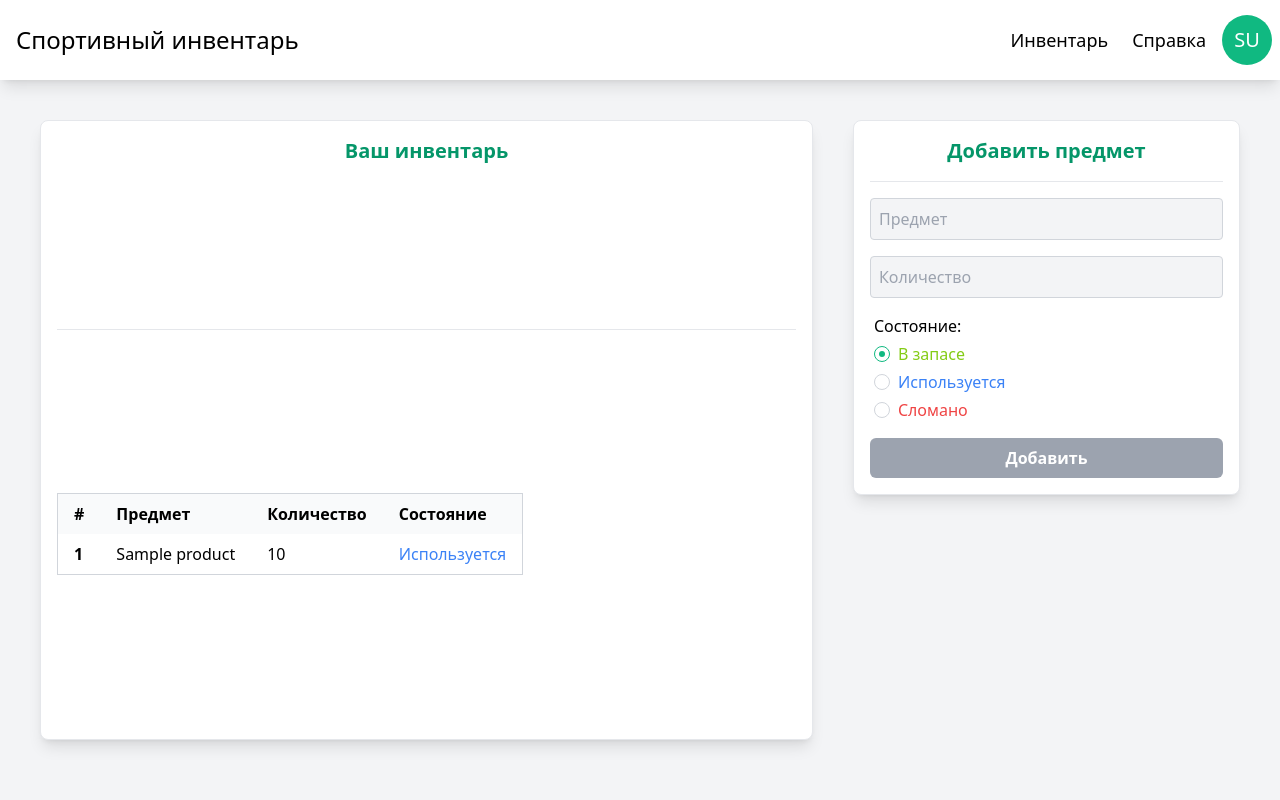
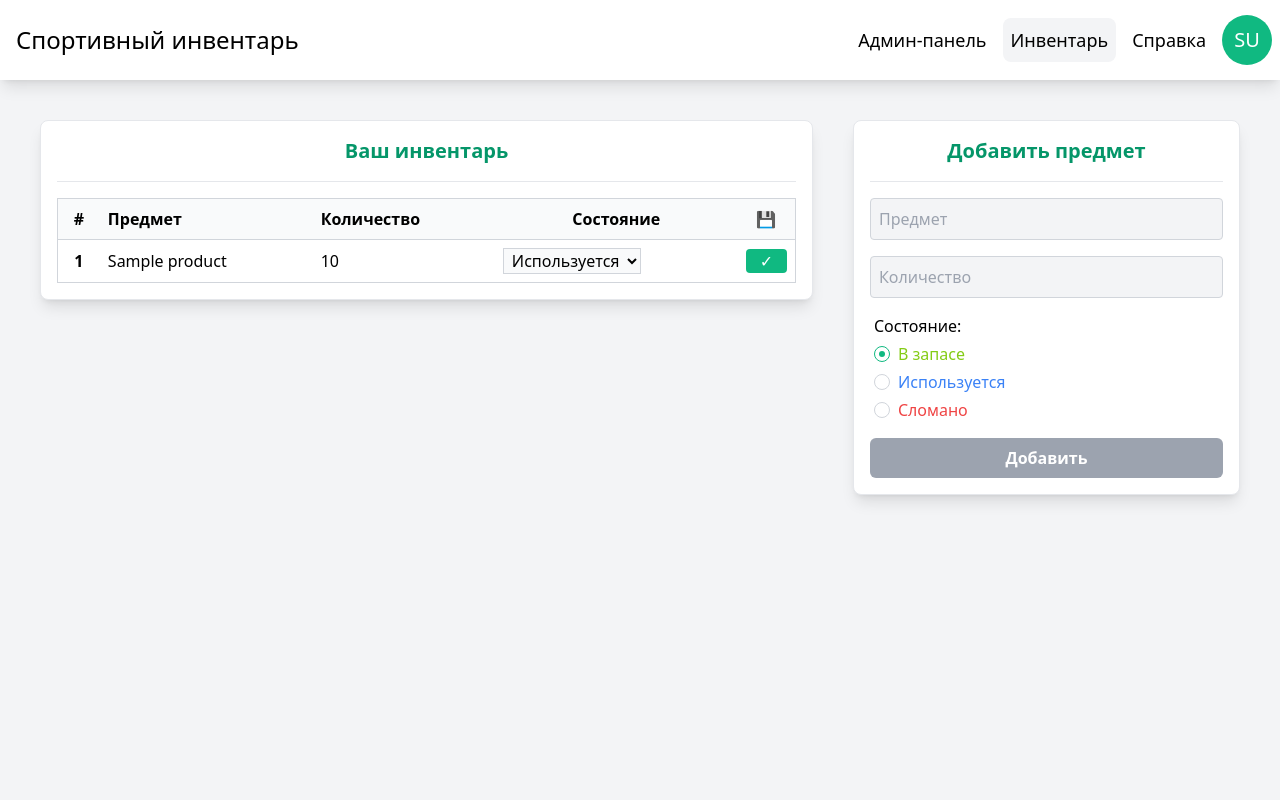
Before and after one commit to BetterLuckNextLife/sportinventory, a Django app: page /inventory/ in a window 1280 px wide. Run offline with Django 5.2, Linux system fonts and the light colour scheme; a user stored in the database is signed in; tables that the repository leaves empty hold one stand-in row (values such as "Sample post"); some libraries are stand-ins or nearby versions.

Commit message:
Добавлены select в inventory
Визуализировано сохранение позиций инвентаря, кнопка админ-панели отображается только для админов. Прочие доработки.

```diff
--- a/theme/templates/inventory.html
+++ b/theme/templates/inventory.html
@@ -17,10 +17,15 @@
                 <h1 class="text-2xl">Спортивный инвентарь</h1>
             </div>
             <div class="h-full p-2 gap-x-2 flex justify-between items-center">
-                <a href="{% url 'inventory' %}" title="Инвентарь" class="p-2 flex items-center text-lg rounded-lg hover:text-primary-700 hover:bg-gray-100 transition">
+                {% if user.is_staff %}
+                <a id="admin_panel" href="{% url 'admin_panel' %}" title="Админ-панель" class="p-2 flex items-center text-lg rounded-lg hover:text-primary-700 hover:bg-gray-100 transition">
+                    Админ-панель
+                </a>
+                {% endif %}
+                <a id="inventory" href="{% url 'inventory' %}" title="Инвентарь" class="p-2 flex items-center text-lg rounded-lg hover:text-primary-700 hover:bg-gray-100 transition">
                     Инвентарь
                 </a>
-                <a href="{% url 'help' %}" title="Справка" class="p-2 flex items-center text-lg rounded-lg hover:text-primary-700 hover:bg-gray-100 transition">
+                <a id="help" href="{% url 'help' %}" title="Справка" class="p-2 flex items-center text-lg rounded-lg hover:text-primary-700 hover:bg-gray-100 transition">
                     Справка
                 </a>
                 {% if user.is_authenticated %}
@@ -40,40 +45,56 @@
             <div id="scroll-table" class="w-2/3 p-4 grid gap-4 bg-white border rounded-lg shadow-lg">
                 <h2 class="text-xl font-semibold text-center text-primary-600">Ваш инвентарь</h2>
                 <hr>
-                <div class="overflow-y-scroll">
                 <table class="border border-gray-300 border-collapse">
                     <thead>
-                            <tr class="bg-gray-50 border-t border-gray-300">
-                                <th class="px-4 py-2 text-start">#</th>
-                                <th class="px-4 py-2 text-start">Предмет</th>
-                                <th class="px-4 py-2 text-start">Количество</th>
-                                <th class="px-4 py-2 text-start">Состояние</th>
+                        <tr class="bg-gray-50 border border-gray-300">
+                            <th class="p-2 text-center">#</th>
+                            <th class="p-2 text-start">Предмет</th>
+                            <th class="p-2 text-start">Количество</th>
+                            <th class="p-2 text-center">Состояние</th>
+                            <th class="p-2 text-center">💾</th>
                         </tr>
                     </thead>
-                        <tbody>
+                    <tbody id="inventoryTableBody">
                         {% for product in products %}
                         <tr class="border-b border-gray-300 hover:bg-primary-50 transition">
-                                <th class="px-4 py-2 text-start">{{ forloop.counter }}</th>
-                                <td class="px-4 py-2 text-start break-all">{{ product.name }}</td>
-                                <td class="px-4 py-2 text-start">{{ product.quantity|default:"1" }}</td>
-                                <td class="px-4 py-2 text-start">
-                                    {% if product.state == 'active' %}
-                                    <span class="text-blue-500">Используется</span>
-                                    {% elif product.state == 'inactive' %}
-                                    <span class="text-lime-500">В запасе</span>
+                            <th class="p-2 text-center">{{ forloop.counter }}</th>
+                            <td class="p-2 text-start break-all">{{ product.name }}</td>
+                            <td class="p-2 text-start">{{ product.quantity|default:"1" }}</td>
+                            <td class="p-2">
+                                {% if product.state == 'inactive' %}
+                                <select name="state" class="px-1 bg-gray-50 border border-gray-300 focus:outline focus:outline-primary-500 transition" required>
+                                    <option selected value="inactive">В запасе</option>
+                                    <option value="active">Используется</option>
+                                    <option value="broken">Сломан</option>
+                                </select>
+                                {% elif product.state == 'active' %}
+                                <select name="state" class="px-1 bg-gray-50 border border-gray-300 focus:outline focus:outline-primary-500 transition" required>
+                                    <option value="inactive">В запасе</option>
+                                    <option selected value="active">Используется</option>
+                                    <option value="broken">Сломан</option>
+                                </select>
                                 {% elif product.state == 'broken' %}
-                                    <span class="text-red-500">Сломано</span>
+                                <select name="state" class="px-1 bg-gray-50 border border-gray-300 focus:outline focus:outline-primary-500 transition" required>
+                                    <option value="inactive">В запасе</option>
+                                    <option value="active">Используется</option>
+                                    <option selected value="broken">Сломан</option>
+                                </select>
                                 {% endif %}
+                            </td>
+                            <td class="p-2">
+                                <button type="submit" title="Сохранить" class="w-full cursor-pointer bg-primary-500 hover:bg-primary-700 text-center text-white rounded transition">
+                                    ✓
+                                </button>
                             </td>
                         </tr>
                         {% empty %}
                         <tr class="border-y border-gray-300">
-                                <td colspan="4" class="py-2 text-center hover:text-red-500 transition">У вас пока нет инвентаря.</td>
+                            <td colspan="4" class="py-2 text-center text-gray-400 transition">У вас пока нет инвентаря.</td>
                         </tr>
                         {% endfor %}
                     </tbody>
                 </table>
-                </div>
             </div>
             <!-- Форма добавления инвентаря -->
             <div class="w-1/3 p-4 grid gap-4 bg-white border rounded-lg shadow-lg">
@@ -116,19 +137,6 @@
     </div>
 </body>
 
-<script>
-    const body = document.getElementById("body");
-    const table = document.getElementById("scroll-table");
-    let bodyHeight;
-
-    window.addEventListener('resize', resizeTable(), true);
-
-    function resizeTable() {
-        bodyHeight = body.offsetHeight;
-        console.log(0.9 * bodyHeight - 2 * 10 * 4)
-        table.style.height = `${0.9*bodyHeight - 2*10*5}px`;
-    }
-</script>
 <script>
     document.addEventListener("DOMContentLoaded", () => {
         const nameInput = document.getElementById("nameInput")
@@ -204,5 +212,39 @@
         }
     });
 </script>
+<script>
+    const path = window.location.pathname;
+    const page = path.slice(1, -1);
+    const activeButton = document.getElementById(page);
+
+    activeButton.classList.add("bg-gray-100");
+</script>
+<script>
+    const inventoryTableBody = document.getElementById("inventoryTableBody");
+    const trs = inventoryTableBody.getElementsByTagName("tr");
+    const selects = inventoryTableBody.getElementsByTagName("select");
+    const buttons = inventoryTableBody.getElementsByTagName("button");
+
+    for (let i = 0; i < trs.length; i++) {
+        selects[i].addEventListener("input", e => rowChanged(trs[i]));
+        buttons[i].addEventListener("click", e => rowConfirm(trs[i]));
+    }
+
+    function rowChanged(row) {
+        row.classList.remove("bg-green-50");
+        row.classList.remove("hover:bg-green-100");
+        row.classList.remove("hover:bg-primary-50");
+        row.classList.add("bg-amber-50");
+        row.classList.add("hover:bg-amber-100");
+    }
+
+    function rowConfirm(row) {
+        row.classList.remove("bg-amber-50");
+        row.classList.remove("hover:bg-amber-100");
+        row.classList.remove("hover:bg-primary-50");
+        row.classList.add("bg-green-50");
+        row.classList.add("hover:bg-green-100");
+    }
+</script>
 
 </html>
```
Also changed, not shown: theme/static/css/dist/styles.css (+42 -3 lines), theme/templates/404.html (+7 -2 lines), theme/templates/admin_panel.html (+14 -2 lines), theme/templates/change_password.html (+7 -2 lines), theme/templates/help.html (+14 -2 lines), theme/templates/login.html (+7 -2 lines), theme/templates/not_verified.html (+7 -2 lines), theme/templates/profile.html (+11 -4 lines), theme/templates/register.html (+7 -2 lines). Lines whose indentation alone changed are shown as unchanged.
